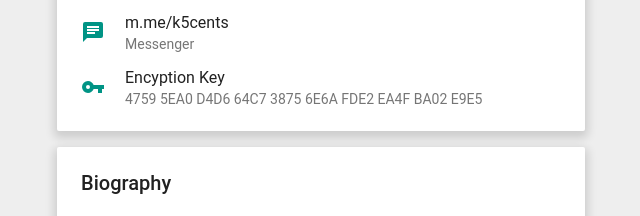
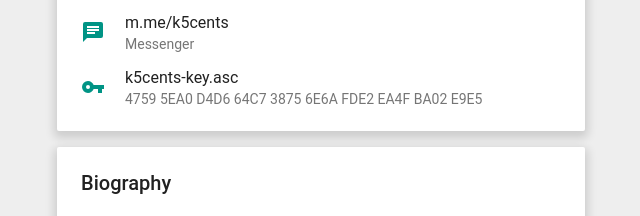
Before and after one commit to k5cents/k5cents.github.io, a plain HTML site: page index.html in a window 1280 px wide. Shown: the part 486-702 px from the top of the page, 319-959 px from the left. Drawn offline with Linux system fonts and the light colour scheme.

Commit message:
Renamed GPG key header

```diff
--- a/index.html
+++ b/index.html
@@ -103,7 +103,7 @@
                                     </svg>
                                  </div>
                               </div>
-                              <div class="mGa2db"><a class="DOdATc" target="_blank">Encyption Key</a><a href="https://raw.githubusercontent.com/k5cents/k5cents.github.io/master/kiernan-key.asc" class="Y5upsc">4759 5EA0 D4D6 64C7 3875  6E6A FDE2 EA4F BA02 E9E5</a></div>
+                              <div class="mGa2db"><a class="DOdATc" target="_blank" href="https://raw.githubusercontent.com/k5cents/k5cents.github.io/master/kiernan-key.asc">k5cents-key.asc</a><a href="https://raw.githubusercontent.com/k5cents/k5cents.github.io/master/kiernan-key.asc" class="Y5upsc">4759 5EA0 D4D6 64C7 3875  6E6A FDE2 EA4F BA02 E9E5</a></div>
                            </div></div>
                            </div>
                         </div>
@@ -247,6 +247,5 @@
             </div>
          </div>
       </c-wiz>
-
-
-</body></html>
+    </body>
+</html>
```
